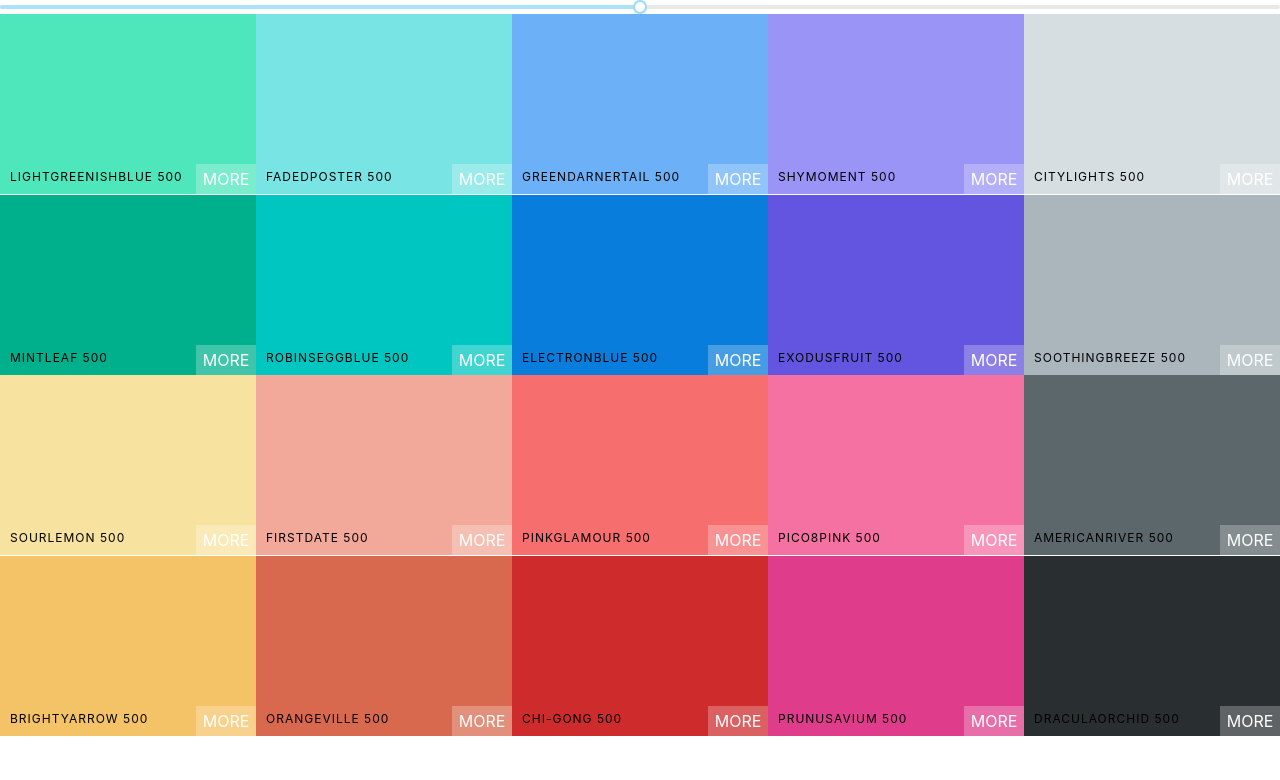
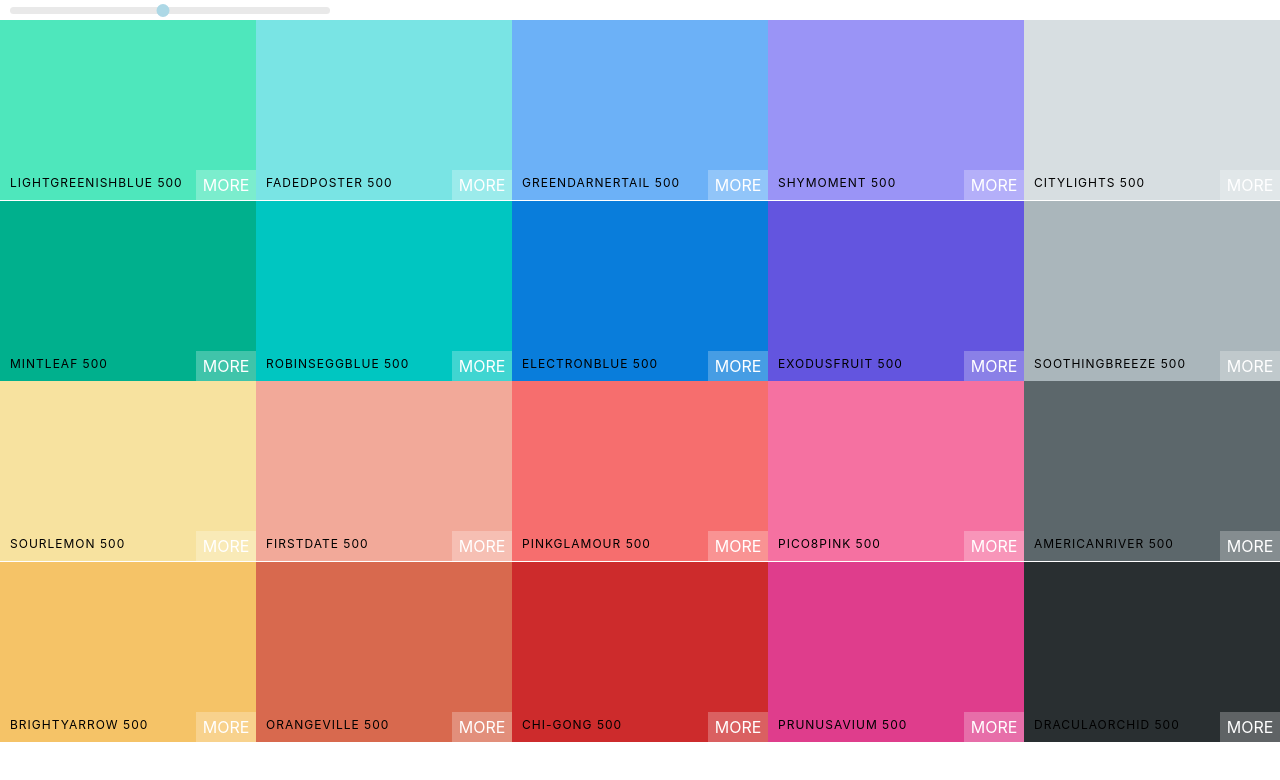
Before and after one commit to ChristopherJStubbs/Palette-Picker-App, a React (Create React App) app: page / in a window 1280 px wide. Shown: the top 780 px of the page. Built offline with nearby package versions, Linux system fonts and the light colour scheme.

Commit message:
styled slider

```diff
--- a/src/Palette.css
+++ b/src/Palette.css
@@ -5,3 +5,31 @@
 .Palette-Colors {
     height: 90%;
 }
+
+.slider {
+    width: 25vw;
+    margin: 0 10px;
+    display: inline-block;
+}
+
+.rc-slider-track {
+    background-color: transparent;
+}
+
+.rc-slider-rail {
+    height: 7px;
+}
+
+.rc-slider-handle,
+.rc-slider-handle:active,
+.rc-slider-handle:focus,
+.rc-slider-handle:hover {
+    background-color: lightblue;
+    outline: none;
+    border: 2px solid lightblue;
+    box-shadow: none;
+    width: 13px;
+    height: 13px;
+    margin-left: -7px;
+    margin-top: -3px;
+}
--- a/src/Palette.js
+++ b/src/Palette.js
@@ -1,8 +1,8 @@
 import React, { Component } from 'react';
 import Colorbox from './Colorbox';
-import './Palette.css';
 import Slider, { Range } from 'rc-slider';
 import 'rc-slider/assets/index.css';
+import './Palette.css';
 
 class Palette extends Component {
     constructor(props) {
@@ -26,7 +26,15 @@
         ));
         return (
             <div className="Palette">
-                <Slider defaultValue={level} min={100} max={900} onAfterChange={this.changeLevel} step={100} />
+                <div className="slider">
+                    <Slider
+                        defaultValue={level}
+                        min={100}
+                        max={900}
+                        onAfterChange={this.changeLevel}
+                        step={100}
+                    />
+                </div>
                 <div className="Palette-Colors">
                     {colorBoxes}
                 </div>
```
